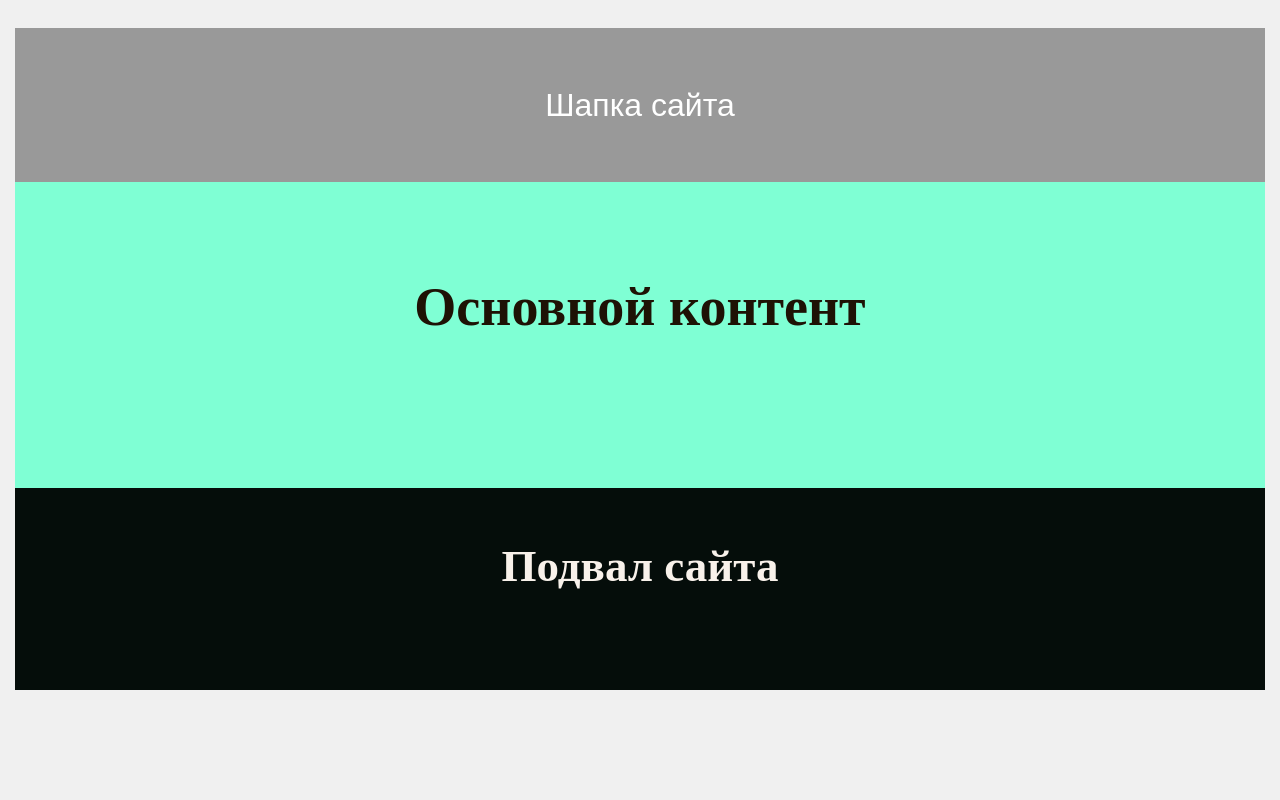
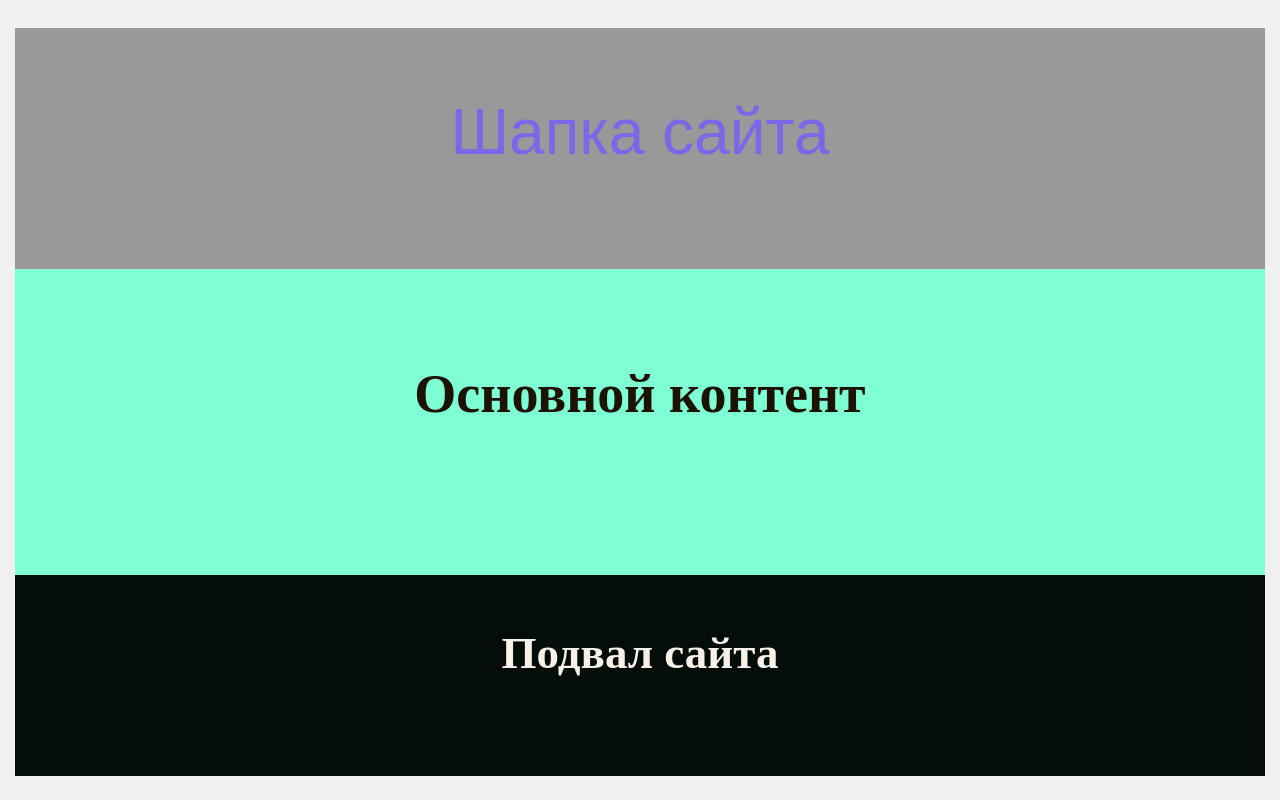
Before and after one commit to Lenar902/remote-test, a plain HTML site: page index.html in a window 1280 px wide. Drawn offline with Linux system fonts and the light colour scheme.

Commit message:
changing style text

```diff
--- a/css/main.css
+++ b/css/main.css
@@ -32,7 +32,7 @@ h1 {
   padding: 50px 100px;
   text-align: center;
   background-color: #999;
-  color: #fff;
+  color: rgb(125, 102, 231);
   font-family: sans-serif;
   font-size: 32px;
 }
--- a/index.html
+++ b/index.html
@@ -10,7 +10,7 @@
     <body>
 
         <header class="header">
-            Шапка сайта
+            <h1>Шапка сайта</h1>
         </header>
 
        <main class="main">
```
